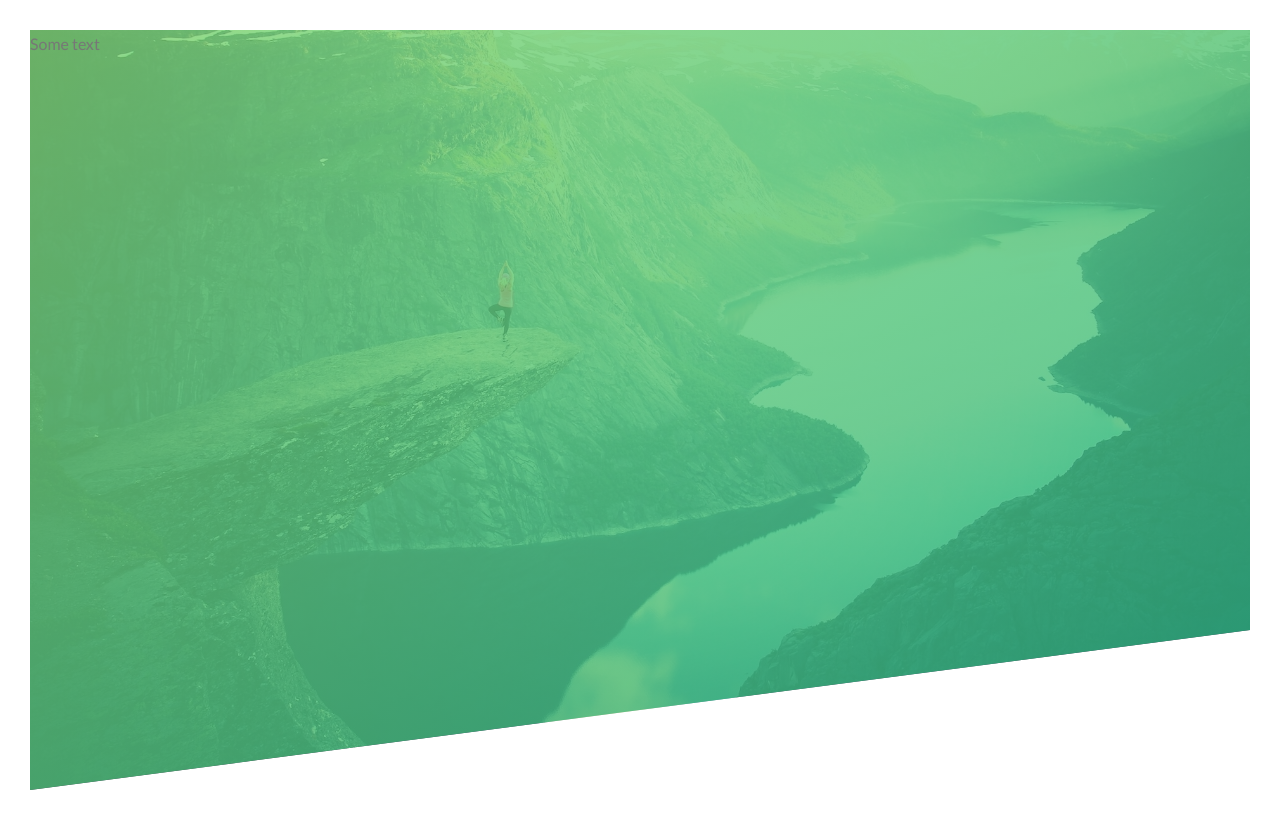
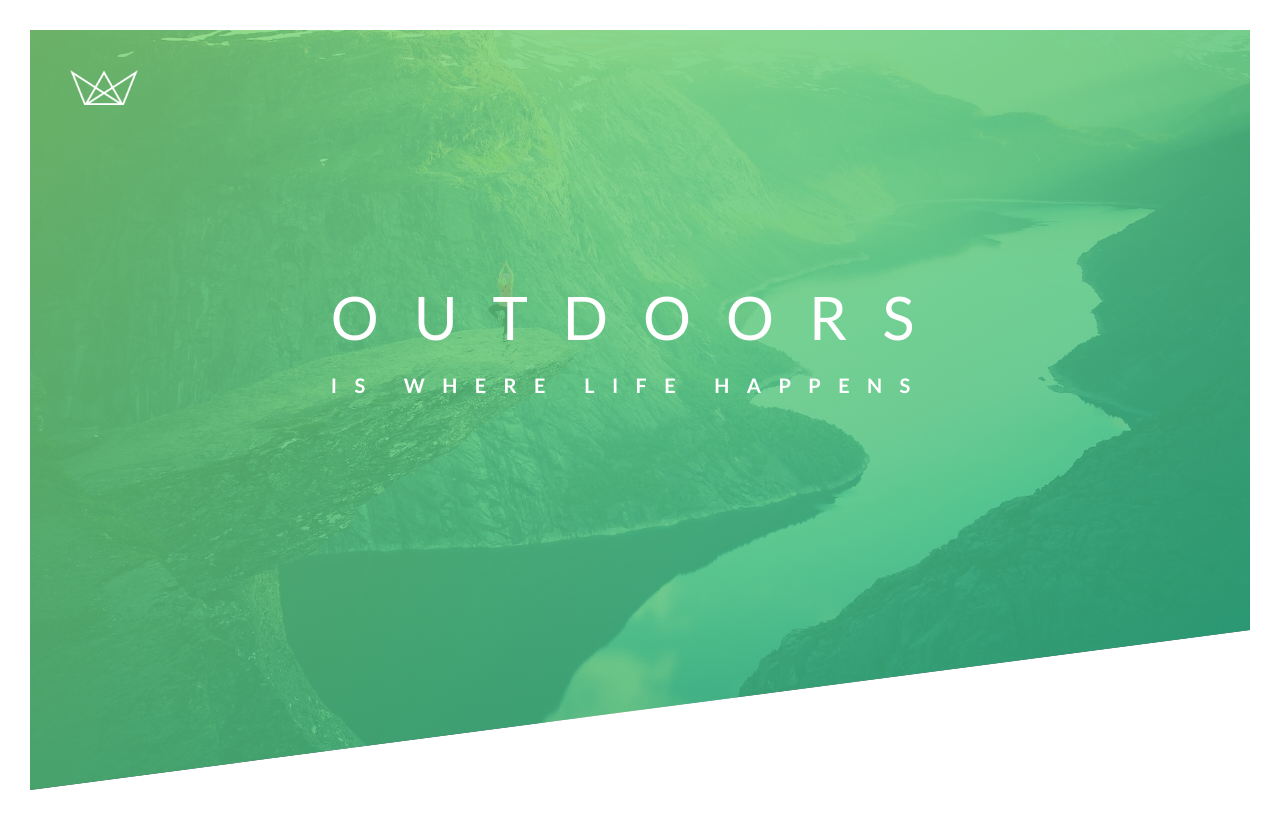
Before and after one commit to khamzahabibullah/Natours, a plain HTML site: page index.html in a window 1280 px wide. Drawn offline with Linux system fonts and the light colour scheme.

Commit message:
animations

```diff
--- a/index.html
+++ b/index.html
@@ -13,6 +13,16 @@
     <title>Document</title>
   </head>
   <body>
-    <header class="header">Some text</header>
+    <header class="header">
+      <div class="logo-box">
+        <img src="./assets/logo-white.png" alt="logo" class="logo" />
+      </div>
+      <div class="text-box">
+        <h1 class="heading-primary">
+          <span class="heading-primary--main">Outdoors</span>
+          <span class="heading-primary--sub">is where life happens</span>
+        </h1>
+      </div>
+    </header>
   </body>
 </html>
--- a/style.css
+++ b/style.css
@@ -20,6 +20,7 @@ body {
 }
 
 .header {
+  position: relative;
   height: 95vh;
   background-image: linear-gradient(
       to right bottom,
@@ -31,3 +32,81 @@ body {
   background-position: top;
   clip-path: polygon(0 0, 100% 0, 100% 75vh, 0 100%);
 }
+
+.logo-box {
+  position: absolute;
+  top: 40px;
+  left: 40px;
+}
+
+.logo {
+  height: 35px;
+}
+
+.text-box {
+  position: absolute;
+  top: 40%;
+  left: 50%;
+  transform: translate(-50%, -50%);
+}
+
+.heading-primary {
+  color: white;
+  text-transform: uppercase;
+
+  backface-visibility: hidden;
+}
+
+.heading-primary--main {
+  display: block;
+  font-size: 60px;
+  font-weight: 400;
+  letter-spacing: 35px;
+
+  animation-name: moveInLeft;
+  animation-duration: 1s;
+  animation-timing-function: ease-out;
+  /* animation-iteration-count: 3; */
+  /* animation-delay: 3s; */
+}
+
+.heading-primary--sub {
+  display: block;
+  font-size: 20px;
+  font-weight: 700;
+  letter-spacing: 17.4px;
+
+  animation: moveInRight 1s ease-out;
+}
+
+@keyframes moveInLeft {
+  0% {
+    opacity: 0;
+    transform: translateX(-100px);
+  }
+
+  80% {
+    transform: translateX(10px);
+  }
+
+  100% {
+    opacity: 1;
+    transform: translate(0);
+  }
+}
+
+@keyframes moveInRight {
+  0% {
+    opacity: 0;
+    transform: translateX(100px);
+  }
+
+  80% {
+    transform: translateX(-10px);
+  }
+
+  100% {
+    opacity: 1;
+    transform: translate(0);
+  }
+}
```
